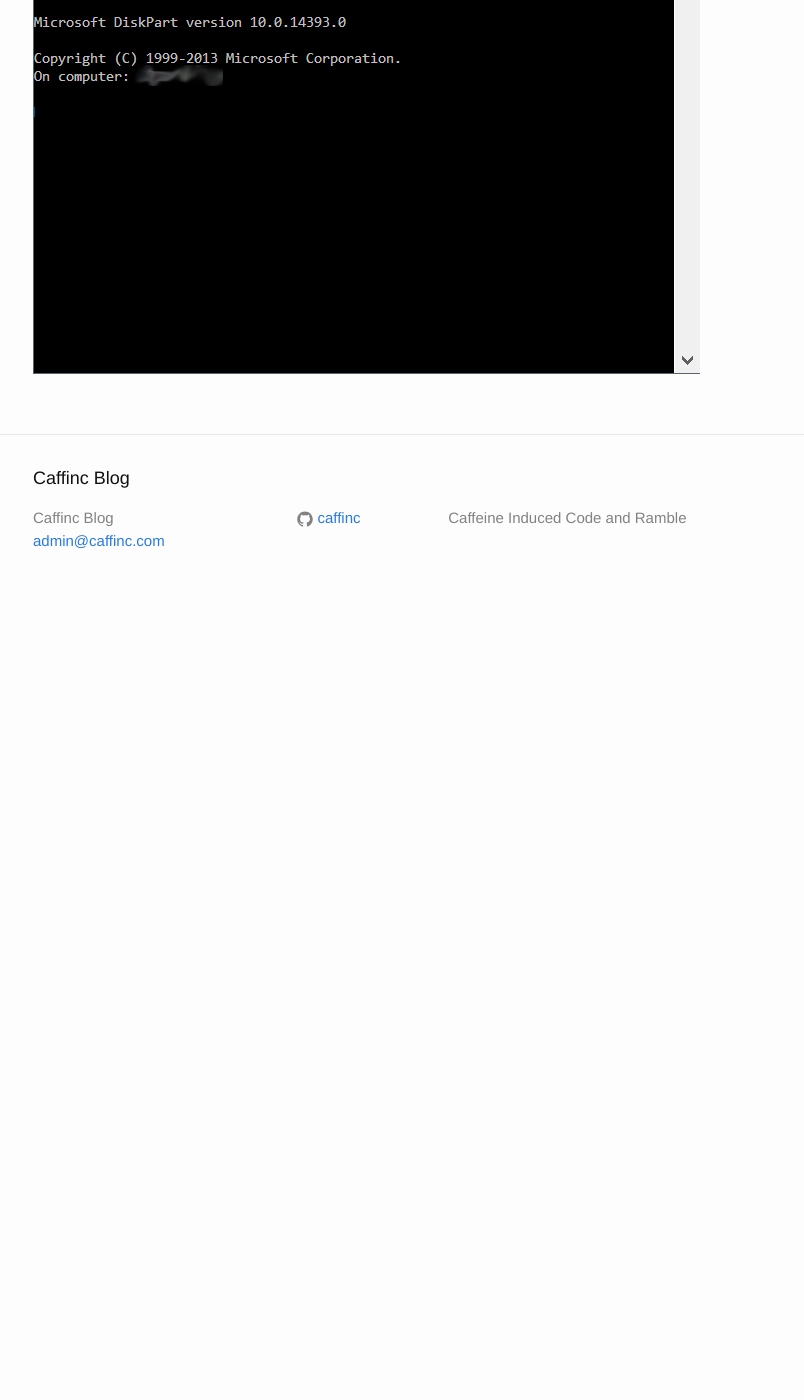
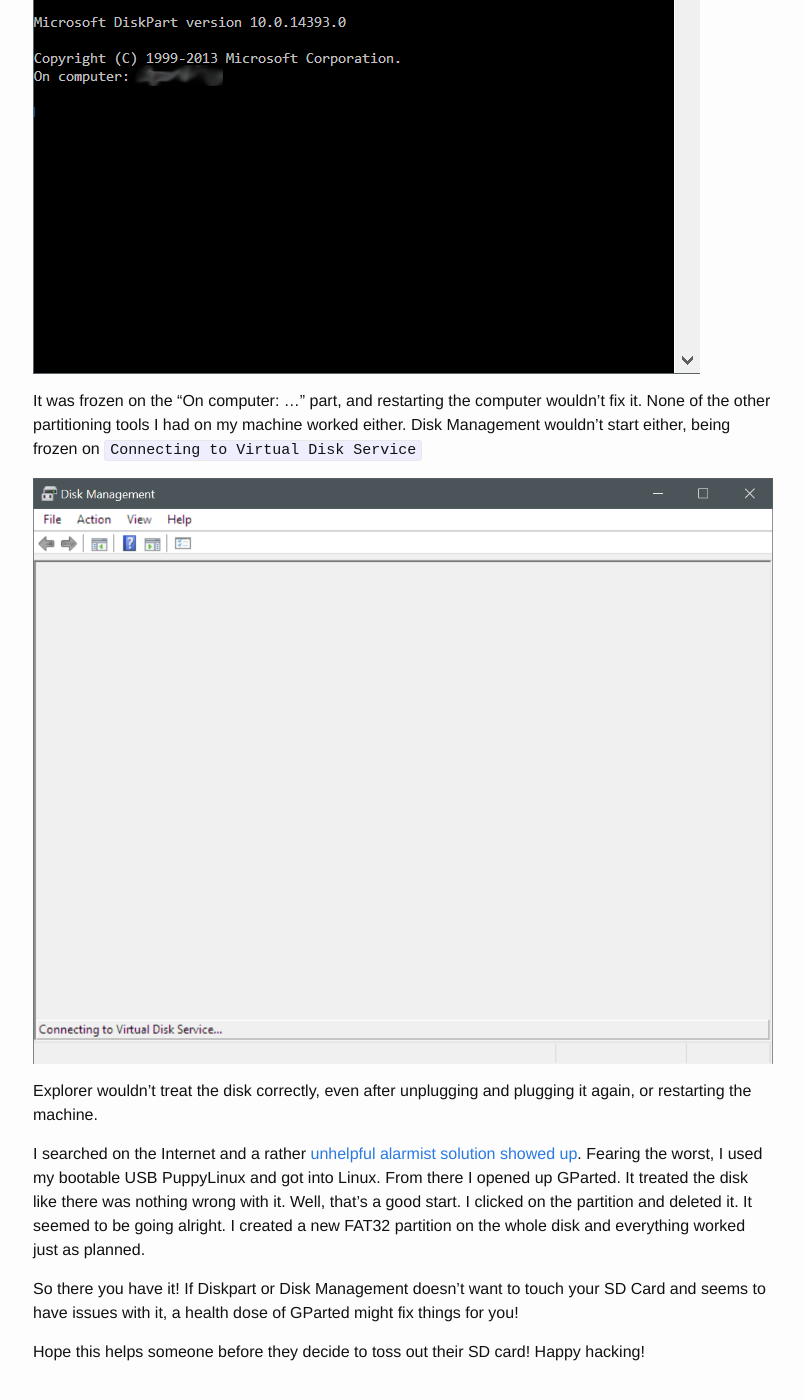
Before and after one commit to caffinc/caffinc.github.io, a Jekyll site: the page built from _posts/2016-12-13-corrupt-disk-fix.md, in a window 1280 px wide and 1400 px high, scrolled down 766 px. Shown: the whole window, without its empty margins (237-1041 px from the left). Built offline with Jekyll 4.4.1, drawn with Linux system fonts in a browser that asks for light colours; comment, search, counter and statistics services are not loaded; before the commit the page ends 1378 px from its top, so only the background shows below that.

Commit message:
Adding complete article

```diff
--- a/_posts/2016-12-13-corrupt-disk-fix.md
+++ b/_posts/2016-12-13-corrupt-disk-fix.md
@@ -23,3 +23,15 @@ I wanted to clean up the MicroSD card after playing around, and since Windows do
 On my third attempt however I was a bit careless with using diskpart, and called the `delete partition` command on the ext4 partition instead of just calling the `clean` command on the disk. The window just froze for a while. After waiting for a few minutes, my patience ran out. I killed the diskpart process and tried starting again. Well... it wouldn't start.
 
 ![Frozen Diskpart](https://caffinc.github.io/images/diskpart_frozen.png)
+
+It was frozen on the "On computer: ..." part, and restarting the computer wouldn't fix it. None of the other partitioning tools I had on my machine worked either. Disk Management wouldn't start either, being frozen on `Connecting to Virtual Disk Service`
+
+![Frozen Disk Management](https://caffinc.github.io/images/diskmanagement_frozen.png)
+
+Explorer wouldn't treat the disk correctly, even after unplugging and plugging it again, or restarting the machine.
+
+I searched on the Internet and a rather [unhelpful alarmist solution showed up](http://superuser.com/questions/819056/diskpart-will-not-open-through-cmd). Fearing the worst, I used my bootable USB PuppyLinux and got into Linux. From there I opened up GParted. It treated the disk like there was nothing wrong with it. Well, that's a good start. I clicked on the partition and deleted it. It seemed to be going alright. I created a new FAT32 partition on the whole disk and everything worked just as planned.
+
+So there you have it! If Diskpart or Disk Management doesn't want to touch your SD Card and seems to have issues with it, a health dose of GParted might fix things for you!
+
+Hope this helps someone before they decide to toss out their SD card! Happy hacking!
```
